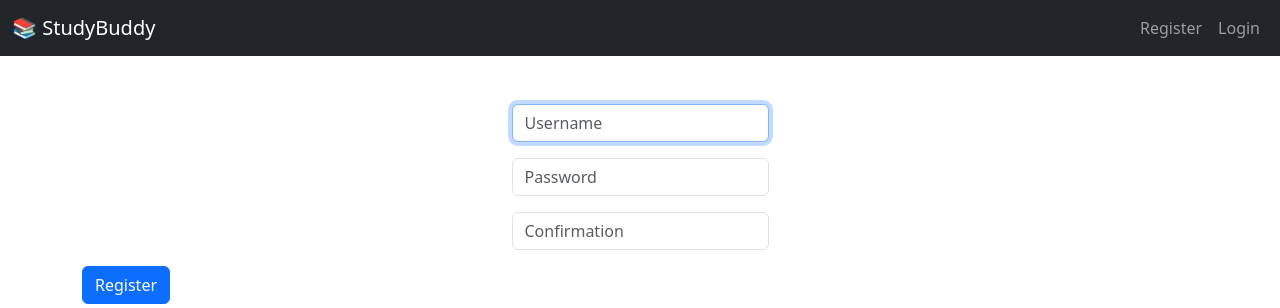
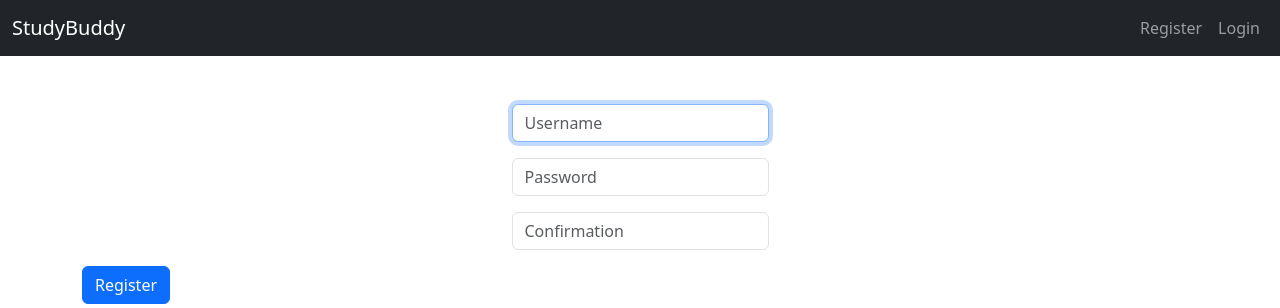
Before and after one commit to Ronta000/CS50-final-project, a Flask app: page /register in a window 1280 px wide. Shown: the top 308 px of the page. Run offline with Flask 3, Linux system fonts and the light colour scheme; some libraries are stand-ins or nearby versions.

Commit message:
update all files

```diff
--- a/fproject/templates/layout.html
+++ b/fproject/templates/layout.html
@@ -18,7 +18,7 @@
     <!-- Navbar -->
     <nav class="navbar navbar-expand-md navbar-dark bg-dark">
         <div class="container-fluid">
-            <a class="navbar-brand" href="/">📚 StudyBuddy</a>
+            <a class="navbar-brand" href="/">StudyBuddy</a>
             <button class="navbar-toggler" type="button" data-bs-toggle="collapse" data-bs-target="#navbar">
                 <span class="navbar-toggler-icon"></span>
             </button>
```
